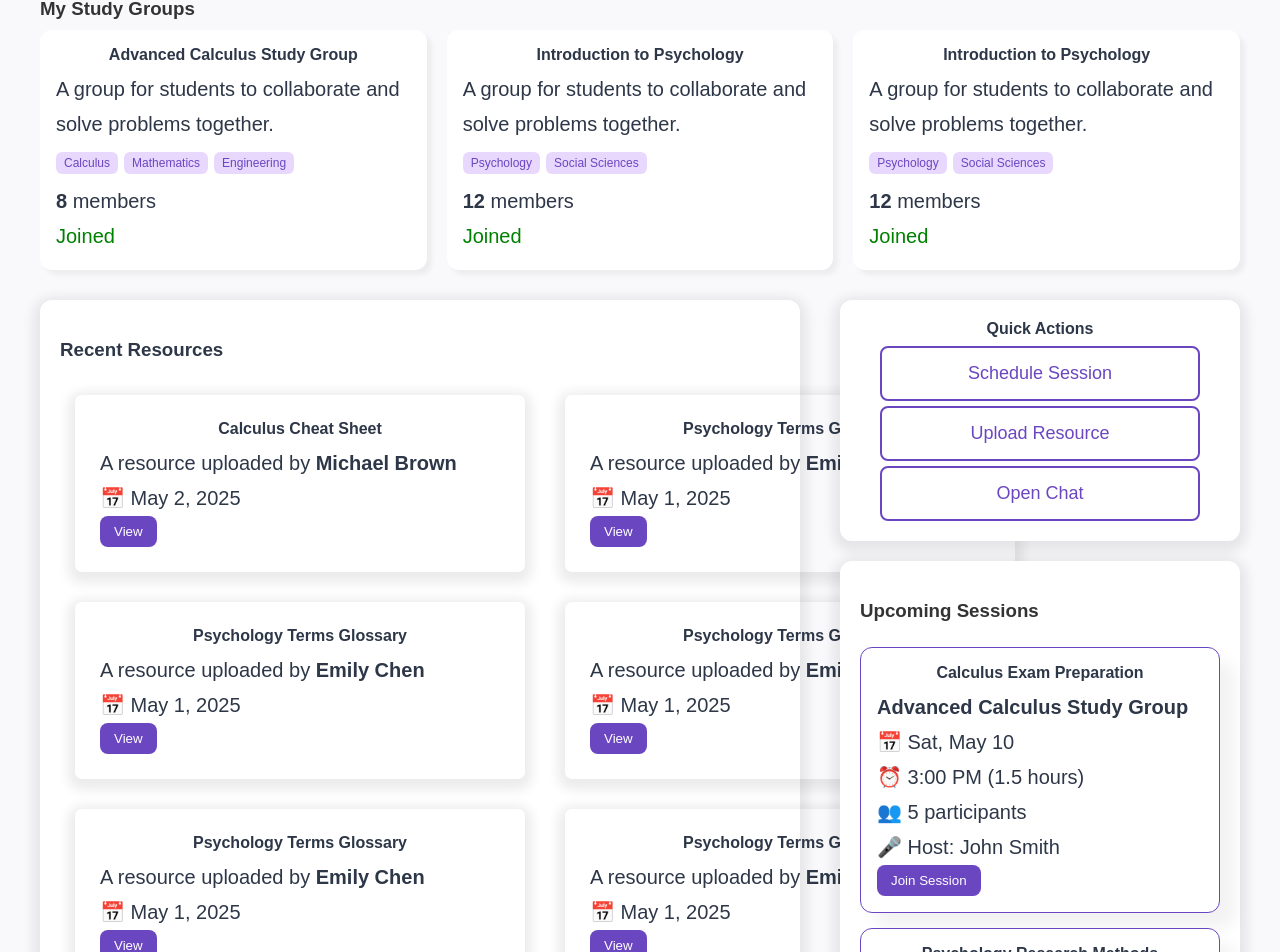
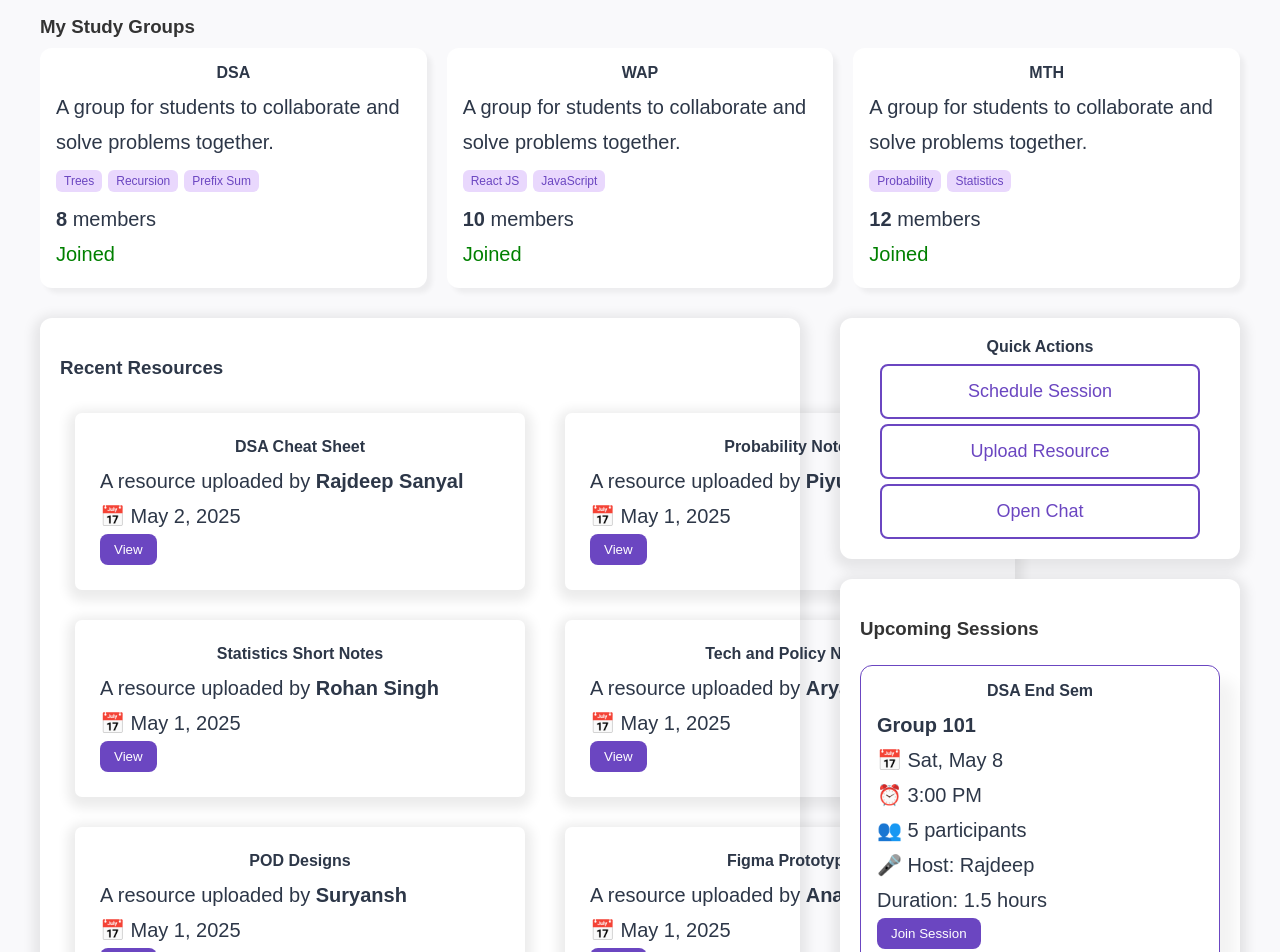
Before and after one commit to rajdeep-2004/studybuddy, a React (Vite) app: page /dashboard in a window 1280 px wide. Shown: the part 375-1327 px from the top of the page. Built offline with nearby package versions, Linux system fonts and the light colour scheme.

Commit message:
Adding Slide Up message for Join Session and Minor Changes

```diff
--- a/src/components/Banner/Banner.css
+++ b/src/components/Banner/Banner.css
@@ -23,10 +23,11 @@ p{
     width: 144px;
     height: 50px;
     border: none;
-    color: #7454A0;
     font-family: 'Poppins', sans-serif;
     font-weight: bold;
     margin-top: 24px;
+    color: #7454A0;
+    background-color: white;
 
 
 }
--- a/src/components/Banner/Banner.jsx
+++ b/src/components/Banner/Banner.jsx
@@ -1,12 +1,13 @@
 import React from 'react'
 import "./Banner.css"
+import { Link } from 'react-router-dom'
 
 const Banner = () => {
   return (
         <div className='content'>
             <h1>Study Smarter, Together</h1>
             <p>Form study groups, share resources, and ace your exams with Study Buddy - the ultimate collaborative learning platform.</p>
-            <button className="cta">Get Started</button>
+            <Link to="/dashboard"><button className="cta">Get Started</button></Link>
         </div>
 
   )
--- a/src/components/Dashboard.css
+++ b/src/components/Dashboard.css
@@ -187,7 +187,3 @@ button {
     border-radius: 8px;
     cursor: pointer;
 }
-
-button:hover {
-    background: #553c9a;
-}
--- a/src/components/FeatureSection/Feature.jsx
+++ b/src/components/FeatureSection/Feature.jsx
@@ -1,6 +1,6 @@
 import React from 'react';
 import './Feature.css';
-
+import { Link } from 'react-router-dom';
 const features = [
   {
     icon: 'src/assets/people.png',
@@ -39,7 +39,8 @@ function Feature() {
         ))}
       </div>
 
-      <button className="features-button">Explore Features</button>
+
+      <Link to="/dashboard"><button className="features-button">Explore Features</button></Link>
     </section>
   );
 }
--- /dev/null
+++ b/src/components/SessionCard.css
@@ -0,0 +1,25 @@
+.pop {
+    position: fixed;
+    bottom: 20px;
+    right: 20px;
+    background-color: #f3e8ff; /* Light purple background */
+    color: #1a1a1a;
+    padding: 16px 20px;
+    border-left: 4px solid #7c3aed; /* Darker purple for border */
+    border-radius: 8px;
+    box-shadow: 0 4px 12px rgba(0,0,0,0.1);
+    font-family: 'Inter', sans-serif;
+    z-index: 1000;
+    animation: slideUp 0.3s ease-out;
+  }
+
+  @keyframes slideUp {
+    from {
+      transform: translateY(20px);
+      opacity: 0;
+    }
+    to {
+      transform: translateY(0px);
+      opacity: 1;
+    }
+  }
--- a/src/components/SessionCard.jsx
+++ b/src/components/SessionCard.jsx
@@ -1,6 +1,15 @@
-import React from "react";
+import React, { useState } from 'react';
+import "../components/SessionCard.css"
+function SessionCard({ title, group, date, time, duration,participants, host }) {
 
-function SessionCard({ title, group, date, time, participants, host }) {
+  const [showMessage, setShowMessage] = useState(false);
+  function handleClick() {
+    setShowMessage(true);
+    setTimeout(() => {
+      setShowMessage(false);
+    }, 3000);
+  }
+
   return (
     <div className="card">
       <h4>{title}</h4>
@@ -9,7 +18,15 @@ function SessionCard({ title, group, date, time, participants, host }) {
       <p>⏰ {time}</p>
       <p>👥 {participants} participants</p>
       <p>🎤 Host: {host}</p>
-      <button className="join-btn">Join Session</button>
+      <p>Duration: {duration}</p>
+      <button className="join-btn" onClick={handleClick}>Join Session</button>
+
+      {showMessage && (
+        <div className='pop'>
+         <strong>Session joined</strong>
+         <div>You've successfully joined this study session</div>
+        </div>
+      )}
     </div>
   );
 }
--- a/src/pages/Dashboard.jsx
+++ b/src/pages/Dashboard.jsx
@@ -11,6 +11,7 @@ function Dashboard() {
     return (
         <div className="dashboard">
             <Navbar />
+            <hr></hr>
             <div className="main-container">
                 <h2 className="title">Dashboard</h2>
                 <div className="group">
@@ -24,20 +25,20 @@ function Dashboard() {
                     <h3>My Study Groups</h3>
                     <div className="cards-row">
                         <StudyGroupCard
-                            title="Advanced Calculus Study Group"
-                            tags={["Calculus", "Mathematics", "Engineering"]}
+                            title="DSA"
+                            tags={["Trees", "Recursion", "Prefix Sum"]}
                             members={8}
                             joined
                         />
                         <StudyGroupCard
-                            title="Introduction to Psychology"
-                            tags={["Psychology", "Social Sciences"]}
-                            members={12}
+                            title="WAP"
+                            tags={["React JS", "JavaScript"]}
+                            members={10}
                             joined
                         />
                         <StudyGroupCard
-                            title="Introduction to Psychology"
-                            tags={["Psychology", "Social Sciences"]}
+                            title="MTH"
+                            tags={["Probability", "Statistics"]}
                             members={12}
                             joined
                         />
@@ -51,38 +52,38 @@ function Dashboard() {
                         <div className="resources-inner">
 
                             <ResourceCard
-                                title="Calculus Cheat Sheet"
-                                author="Michael Brown"
+                                title="DSA Cheat Sheet"
+                                author="Rajdeep Sanyal"
                                 date="May 2, 2025"
                             />
                             <ResourceCard
-                                title="Psychology Terms Glossary"
-                                author="Emily Chen"
+                                title="Probability Notes"
+                                author="Piyush Yadav"
                                 date="May 1, 2025"
                             />
                             <ResourceCard
-                                title="Psychology Terms Glossary"
-                                author="Emily Chen"
+                                title="Statistics Short Notes"
+                                author="Rohan Singh"
                                 date="May 1, 2025"
                             />
                             <ResourceCard
-                                title="Psychology Terms Glossary"
-                                author="Emily Chen"
+                                title="Tech and Policy Notes"
+                                author="Aryan"
                                 date="May 1, 2025"
                             />
                             <ResourceCard
-                                title="Psychology Terms Glossary"
-                                author="Emily Chen"
+                                title="POD Designs"
+                                author="Suryansh"
                                 date="May 1, 2025"
                             />
                             <ResourceCard
-                                title="Psychology Terms Glossary"
-                                author="Emily Chen"
+                                title="Figma Prototype"
+                                author="Anand"
                                 date="May 1, 2025"
                             />
                             <ResourceCard
-                                title="Psychology Terms Glossary"
-                                author="Emily Chen"
+                                title="Hackathon Resources"
+                                author="Rajdeep"
                                 date="May 1, 2025"
                             />
                         </div>
@@ -93,19 +94,21 @@ function Dashboard() {
                         <div className="sessions">
                             <h3>Upcoming Sessions</h3>
                             <SessionCard
-                                title="Calculus Exam Preparation"
-                                group="Advanced Calculus Study Group"
-                                host="John Smith"
-                                date="Sat, May 10"
-                                time="3:00 PM (1.5 hours)"
+                                title="DSA End Sem"
+                                group="Group 101"
+                                host="Rajdeep"
+                                date="Sat, May 8"
+                                time="3:00 PM"
+                                duration = "1.5 hours"
                                 participants={5}
                             />
                             <SessionCard
-                                title="Psychology Research Methods"
-                                group="Introduction to Psychology"
-                                host="Emily Chen"
+                                title="WAP End Sem"
+                                group="Group 234"
+                                host="Aditya Kumar"
                                 date="Mon, May 12"
-                                time="5:00 PM (1 hour)"
+                                time="5:00 PM"
+                                duration = "1 hour"
                                 participants={6}
                             />
                         </div>
```
